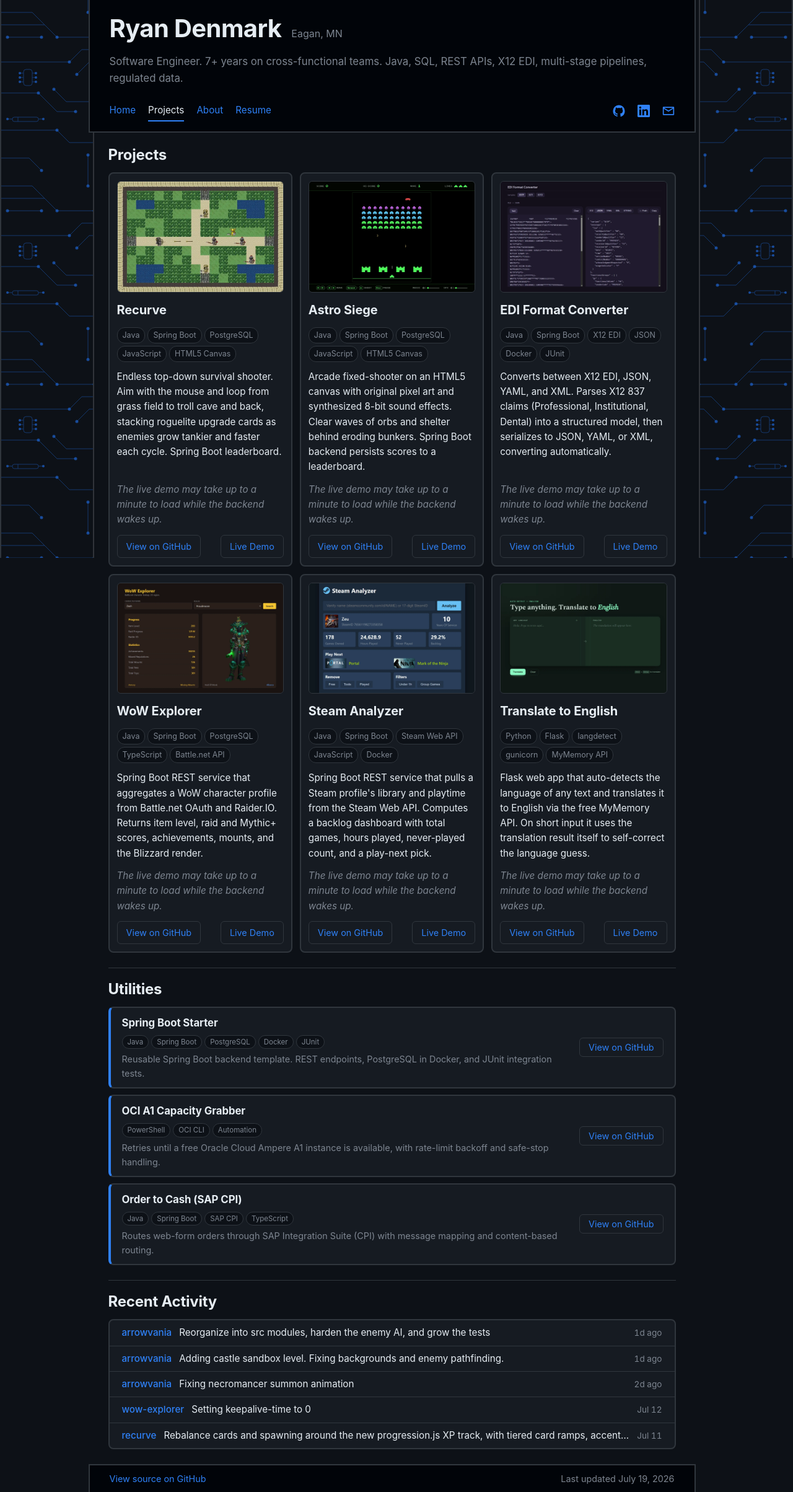
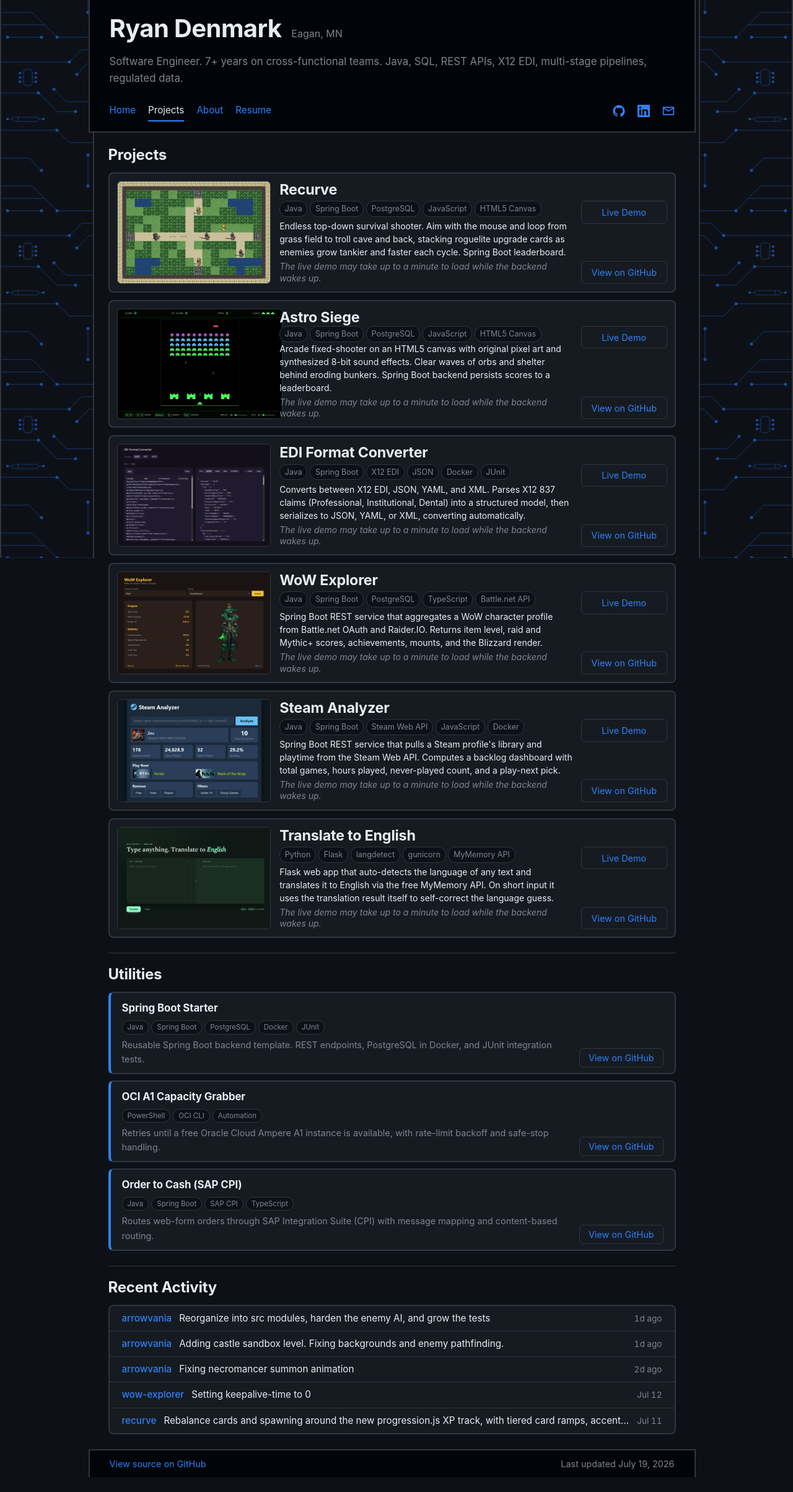
Before and after one commit to rwdenmark/rwdenmark.github.io, a Jekyll site: the page built from projects.html, in a window 1280 px wide. Shown: the whole page at 62% size. Built offline with Jekyll 4.4.1, drawn with Linux system fonts in a browser that asks for light colours; after the commit the page ends 2383 px from its top, so only the background shows below that.

Commit message:
Reformatting project cards

```diff
--- a/assets/script.js
+++ b/assets/script.js
@@ -439,6 +439,8 @@
         projDots.forEach(function (d) { d.style.display = online ? 'inline-block' : 'none'; });
         // Box is up, the demo loads instantly, so drop the cold-start note.
         notes.forEach(function (n) { n.style.display = online ? 'none' : ''; });
+        // Down state shows the note, so tighten the cards to keep their height. See style.css.
+        document.body.classList.toggle('selfhost-down', !online);
       };
 
       // Paint last-known status first so the cold-start note doesn't flash for returning visitors.
--- a/assets/style.css
+++ b/assets/style.css
@@ -242,58 +242,46 @@
 .reference-role { margin: 2px 0 0; font-size: 0.9rem; color: var(--muted); }
 .reference-meta { margin: 4px 0 0; font-size: 0.85rem; color: var(--muted); }
 
-/* 3 per row, except an even count not divisible by 3 falls back to 2 per row (e.g. 4 -> 2+2). */
-.projects { display: grid; grid-template-columns: repeat(3, minmax(0, 1fr)); gap: 12px; }
-.projects:has(> .project-card:last-child:nth-child(2n)):not(:has(> .project-card:last-child:nth-child(3n))) {
-  grid-template-columns: repeat(2, minmax(0, 1fr));
-}
-/* Tablets and half-snapped windows get 2 comfortable columns instead of 3 cramped ones. */
-@media (max-width: 900px) {
-  .projects,
-  .projects:has(> .project-card:last-child:nth-child(2n)):not(:has(> .project-card:last-child:nth-child(3n))) {
-    grid-template-columns: repeat(2, minmax(0, 1fr));
-  }
-}
-@media (max-width: 640px) {
-  .projects,
-  .projects:has(> .project-card:last-child:nth-child(2n)):not(:has(> .project-card:last-child:nth-child(3n))) {
-    grid-template-columns: 1fr;
-  }
-}
+/* Projects are one full-width banner per row. The image sits at a compact size and sets the card
+   height. Every spatial value uses container units, so the whole card scales as one proportional
+   unit as the width changes. Rows are title, flex gap, skills, flex gap, description, which gives
+   even spacing, and the actions span skills through description. Kept em-dash free on purpose. */
+.projects { display: flex; flex-direction: column; gap: 12px; }
 .project-card {
+  container-type: inline-size;
+  position: relative;
   background: var(--card-bg);
   border: 2px solid var(--border);
   border-radius: 8px;
-  padding: 12px;
-  display: flex;
-  flex-direction: column;
-  gap: 12px;
-  height: 100%;
+  display: grid;
+  grid-template-columns: 28% 1fr auto;
+  grid-template-rows: auto 1fr auto 1fr auto;
+  grid-template-areas:
+    "img title  title"
+    "img .      ."
+    "img skills actions"
+    "img .      actions"
+    "img desc   actions";
+  align-items: stretch;
+  padding: min(12px, 1.31cqi);
+  column-gap: min(14px, 1.53cqi);
   transition: transform 200ms ease, border-color 200ms ease;
 }
-@supports (grid-template-rows: subgrid) {
-  .projects > .project-card {
-    display: grid;
-    grid-template-rows: subgrid;
-    grid-row: span 5;
-  }
+.thumb-wrap {
+  grid-area: img;
+  aspect-ratio: 3 / 2;
+  border-radius: 6px;
+  overflow: hidden;
+  border: 1px solid var(--border);
+  background: var(--canvas);
 }
 .project-card:hover {
   transform: translateY(-2px);
   border-color: var(--accent);
 }
-.project-card h3 { font-size: 1.25rem; font-weight: 700; margin: 0; letter-spacing: -0.005em; }
-.project-thumb {
-  aspect-ratio: 3 / 2;
-  width: 100%;
-  height: auto;
-  border-radius: 6px;
-  border: 1px solid var(--border);
-  object-fit: cover;
-  display: block;
-  background: var(--canvas);
-}
-.project-stack { display: flex; flex-wrap: wrap; gap: 4px; align-self: start; align-items: flex-start; align-content: flex-start; }
+.project-card h3 { grid-area: title; font-size: min(1.6rem, 2.9cqi); font-weight: 700; margin: 0; line-height: 1.2; letter-spacing: -0.01em; }
+.project-thumb { width: 100%; height: 100%; object-fit: cover; display: block; }
+.project-stack { grid-area: skills; display: flex; flex-wrap: wrap; gap: min(4px, 0.44cqi); align-content: center; }
 /* Shared stack-pill base, sized per context below. */
 .project-stack span, .script-stack span {
   color: var(--muted);
@@ -301,28 +289,23 @@
   border: 1px solid var(--border);
   border-radius: 12px;
 }
-.project-stack span { font-size: 0.78rem; padding: 2px 8px; }
-.project-card p { margin: 0; font-size: 0.95rem; }
-.project-footer { margin-top: auto; display: flex; flex-direction: column; gap: 12px; }
-.project-note {
-  font-size: 0.85rem;
-  color: var(--muted);
-  margin: 0;
-  font-style: italic;
-}
+.project-stack span { font-size: min(0.78rem, 1.42cqi); padding: 2px min(8px, 0.87cqi); }
+/* Description and the cold-start note share the bottom row, the note sits under the description. */
+.desc-wrap { grid-area: desc; display: flex; flex-direction: column; justify-content: flex-end; gap: min(6px, 0.7cqi); min-width: 0; }
+.project-card p { margin: 0; line-height: 1.5; font-size: min(0.95rem, 1.72cqi); }
+.project-note { margin: 0; color: var(--muted); font-style: italic; font-size: min(0.82rem, 1.45cqi); line-height: 1.35; }
 .project-dot {
   display: none;
-  width: 8px;
-  height: 8px;
+  width: 9px;
+  height: 9px;
   border-radius: 50%;
   background: #2da44e;
   box-shadow: 0 0 6px rgba(45,164,78,0.6);
-  vertical-align: middle;
-  position: relative;
-  top: -1px;
-  margin-left: 7px;
+  position: absolute;
+  top: 14px;
+  right: 14px;
 }
-.project-actions { display: flex; justify-content: space-between; flex-wrap: wrap; gap: 12px; }
+.project-actions { grid-area: actions; display: flex; flex-direction: column; justify-content: space-between; gap: min(10px, 1.1cqi); align-items: stretch; }
 .project-actions a, .script-actions a, .cert-link, .download-pdf, .testimonials-all a, .certs-all a {
   color: var(--accent);
   text-decoration: none;
@@ -337,7 +320,29 @@
   color: var(--accent-hover);
   text-decoration: none;
 }
-.project-actions a { padding: 6px 14px; }
+.project-actions a { padding: min(6px, 0.65cqi) min(16px, 1.75cqi); font-size: min(0.9rem, 1.63cqi); text-align: center; white-space: nowrap; }
+
+/* Box down, the cold-start note shows, so tighten the type and spacing to keep the card height. */
+body.selfhost-down .project-card h3 { font-size: min(1.46rem, 2.64cqi); }
+body.selfhost-down .project-card p { font-size: min(0.88rem, 1.58cqi); }
+body.selfhost-down .project-note { font-size: min(0.78rem, 1.4cqi); line-height: 1.3; }
+body.selfhost-down .desc-wrap { gap: min(4px, 0.44cqi); }
+
+/* Phone stacks to a single column with the image on top and normal fixed sizes. */
+@media (max-width: 640px) {
+  .project-card { display: flex; flex-direction: column; row-gap: 12px; padding: 12px; column-gap: 0; }
+  .thumb-wrap { width: 100%; }
+  .project-card h3 { display: flex; align-items: center; font-size: 1.3rem; }
+  .project-card p { font-size: 0.95rem; }
+  .project-stack span { font-size: 0.78rem; padding: 2px 8px; }
+  .project-note { font-size: 0.85rem; }
+  .desc-wrap { justify-content: flex-start; }
+  .project-actions { flex-direction: row; justify-content: space-between; gap: 12px; }
+  .project-actions a { font-size: 0.9rem; padding: 6px 14px; }
+  body.selfhost-down .project-card h3 { font-size: 1.3rem; }
+  body.selfhost-down .project-card p { font-size: 0.95rem; }
+  .project-dot { position: static; margin-left: 8px; flex: 0 0 auto; }
+}
 .testimonials-all, .certs-all { margin: 16px 0 0; }
 .testimonials-all a, .certs-all a { display: inline-flex; align-items: center; gap: 6px; padding: 6px 14px; }
 
@@ -356,7 +361,7 @@
 .script-stack { display: flex; flex-wrap: wrap; gap: 4px; }
 .script-stack span { font-size: 0.72rem; padding: 1px 8px; }
 .script-info p { margin: 5px 0 0; font-size: 0.9rem; color: var(--muted); }
-.script-actions { flex: 0 0 auto; align-self: center; }
+.script-actions { flex: 0 0 auto; align-self: flex-end; }
 .script-actions a { padding: 6px 14px; white-space: nowrap; }
 
 .certs { display: flex; flex-direction: column; gap: 10px; }
--- a/projects.html
+++ b/projects.html
@@ -9,21 +9,23 @@
 <div class="projects">
   {% for p in site.data.projects %}
   <article class="project-card">
-    <img class="project-thumb" src="{{ p.thumb | relative_url }}" alt="{{ p.alt }}" width="{{ p.width }}" height="{{ p.height }}"{% if forloop.index <= 2 %} loading="eager" fetchpriority="high"{% else %} loading="lazy"{% endif %} decoding="async" />
+    <div class="thumb-wrap">
+      <img class="project-thumb" src="{{ p.thumb | relative_url }}" alt="{{ p.alt }}" width="{{ p.width }}" height="{{ p.height }}"{% if forloop.index <= 2 %} loading="eager" fetchpriority="high"{% else %} loading="lazy"{% endif %} decoding="async" />
+    </div>
     <h3>{{ p.title }}{% if p.home %} <span class="project-dot" title="Self-hosted node online"><span class="sr-only">Self-hosted node online</span></span>{% endif %}</h3>
     <div class="project-stack">
       {% for s in p.stack %}<span>{{ s }}</span>
       {% endfor %}
     </div>
-    <p>{{ p.description }}</p>
-    <div class="project-footer">
-      <!-- Shared cold-start note. The status-dot script hides every .project-note
-           while the self-hosted box is up, so this stays one note, not per-project data. -->
+    <div class="desc-wrap">
+      <p>{{ p.description }}</p>
+      <!-- Shared cold-start note. The status-dot script hides every .project-note while the
+           self-hosted box is up, so this stays one note, not per-project data. -->
       <p class="project-note">The live demo may take up to a minute to load while the backend wakes up.</p>
-      <div class="project-actions">
-        <a href="{{ p.github }}" rel="noopener noreferrer" target="_blank">View on GitHub</a>
-        <a href="{{ p.demo }}"{% if p.home %} class="demo-link" data-home="{{ p.home }}"{% endif %} rel="noopener noreferrer" target="_blank">Live Demo</a>
-      </div>
+    </div>
+    <div class="project-actions">
+      <a href="{{ p.demo }}"{% if p.home %} class="demo-link" data-home="{{ p.home }}"{% endif %} rel="noopener noreferrer" target="_blank">Live Demo</a>
+      <a href="{{ p.github }}" rel="noopener noreferrer" target="_blank">View on GitHub</a>
     </div>
   </article>
   {% endfor %}
```
